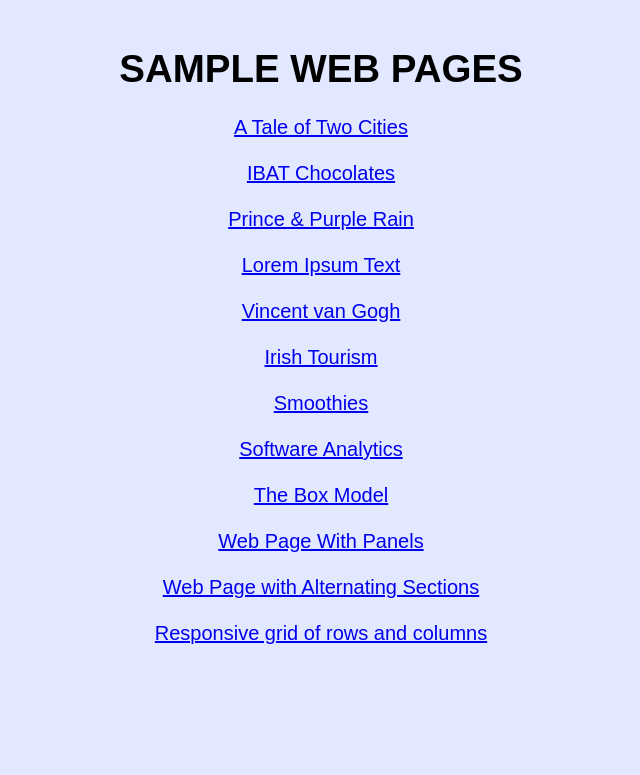
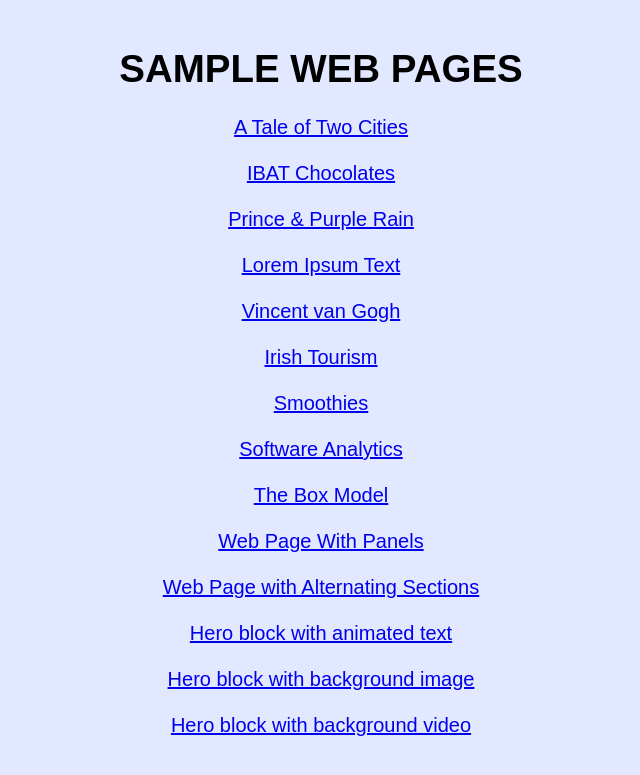
Before and after one commit to manyltamine/manyltamine.github.io, a plain HTML site: page index.html in a window 1280 px wide. Shown: the part 800-1575 px from the top of the page, without its empty margins (319-959 px from the left). Before the commit the page ends 1515 px from the top, so only its background shows below. Drawn offline with Linux system fonts and the light colour scheme.

Commit message:
Add files via upload

```diff
--- a/index.html
+++ b/index.html
@@ -34,7 +34,11 @@
     <p><a href="exercises/page-9.html">The Box Model</a></p>
     <p><a href="exercises/page-10.html">Web Page With Panels</a></p>
     <p><a href="exercises/page-11.html">Web Page with Alternating Sections</a></p>
-    <p><a href="exercises/page-12.html">Responsive grid of rows and columns</a></p>
+    <p><a href="exercises/hero-text.html">Hero block with animated text</a></p>
+    <p><a href="exercises/hero-image.html">Hero block with background image</a></p>
+    <p><a href="exercises/hero-video.html">Hero block with background video</a></p>
+
+
 
 
 
```
